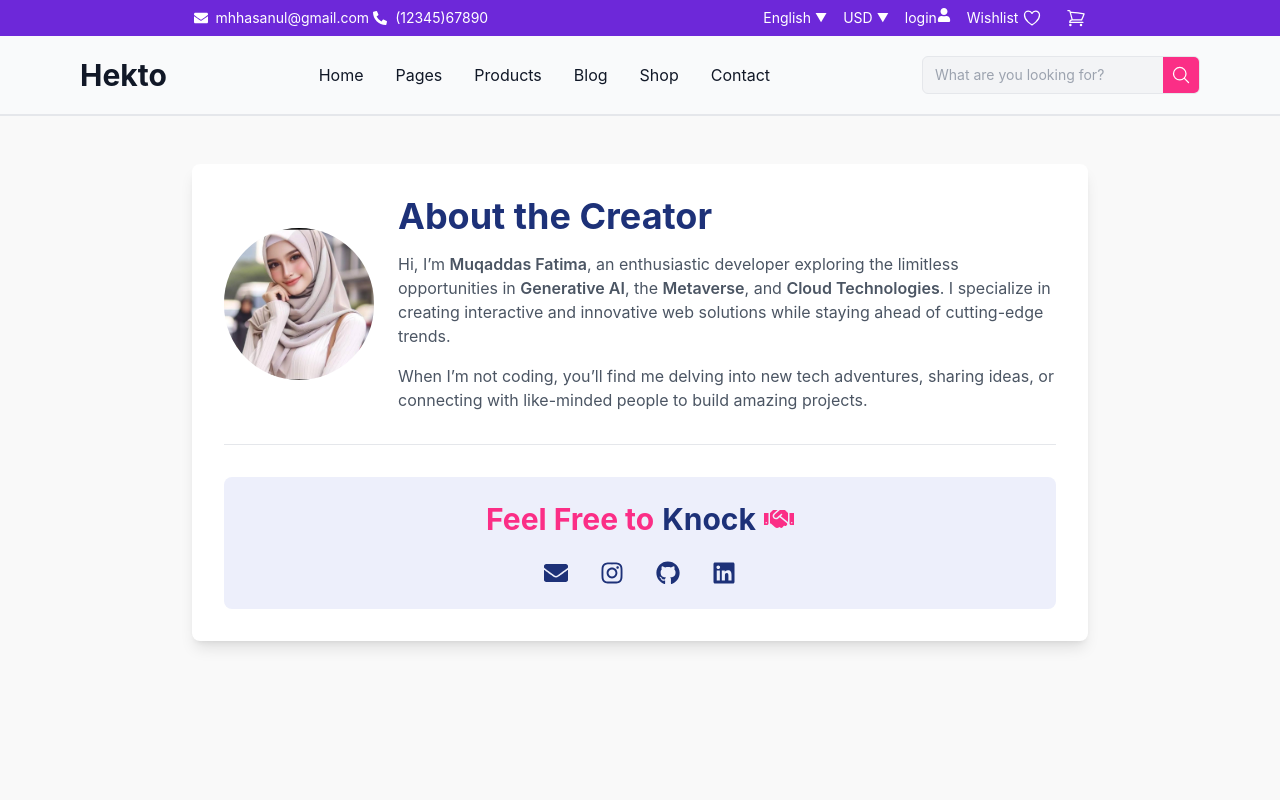
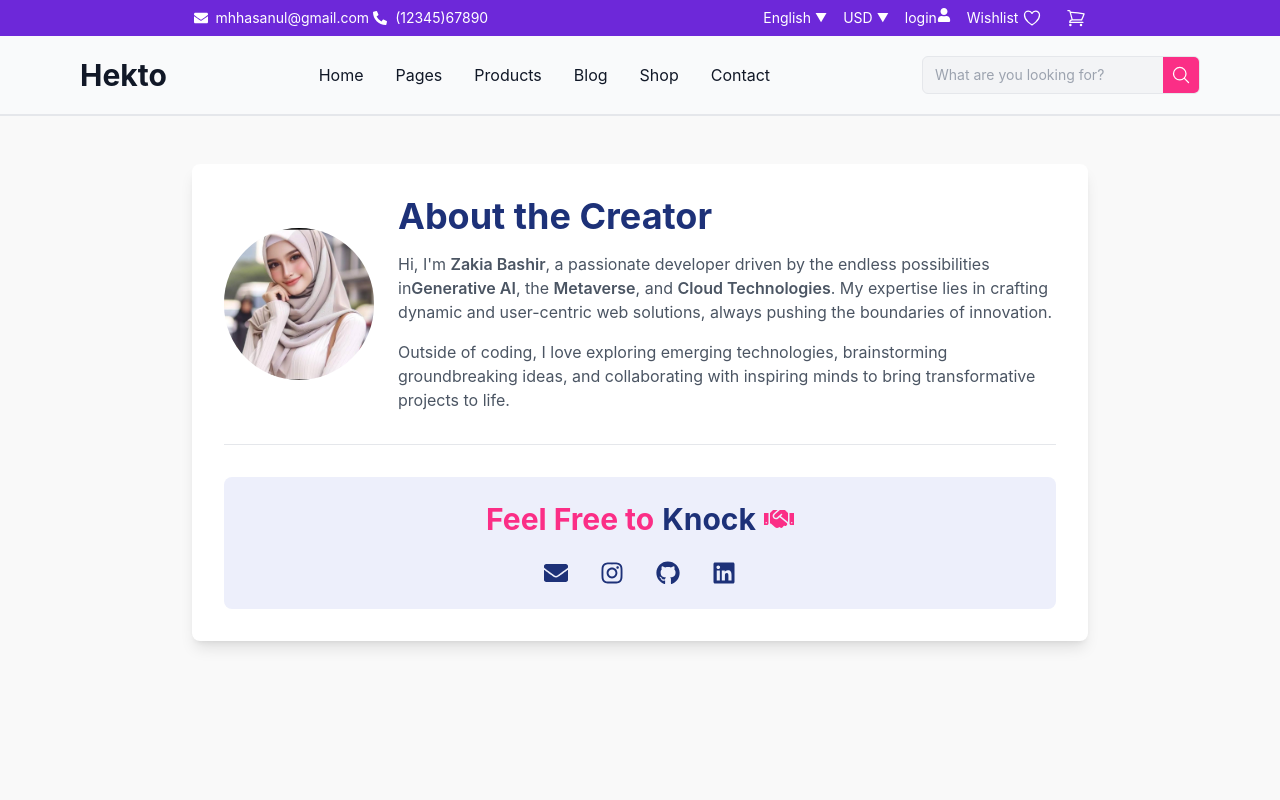
Before and after one commit to zakiabashir/hackhaton-e-comerce-web, a Next.js app: page /creatorpage in a window 1280 px wide. Shown: the top 800 px of the page. Built offline with nearby package versions, Linux system fonts and the light colour scheme.

Commit message:
push my code in shoplist changing

```diff
--- a/src/app/components/Footer.tsx
+++ b/src/app/components/Footer.tsx
@@ -89,13 +89,13 @@ function Footer() {
         <div className="flex justify-around flex-wrap items-center w-[90%] mx-auto">
           <p className="text-gray-500">&copy; Webecy - All Rights Reserved. Muqaddas Fatima</p>
           <div className="flex space-x-4">
-            <a href="https://github.com/MuqaddasFatima24" className="w-8 h-8 rounded-full bg-[#151875] flex items-center justify-center text-white hover:bg-blue-700">
+            <a href="https://github.com/zakiabashir" className="w-8 h-8 rounded-full bg-[#151875] flex items-center justify-center text-white hover:bg-blue-700">
               <FaFacebookF />
             </a>
-            <a href="@muqadas_fatima25" className="w-8 h-8 rounded-full bg-[#151875] flex items-center justify-center text-white hover:bg-blue-700">
+            <a href="@zakia_bashir25" className="w-8 h-8 rounded-full bg-[#151875] flex items-center justify-center text-white hover:bg-blue-700">
               <FaTwitter />
             </a>
-            <a href="@muqadas_fatima25" className="w-8 h-8 rounded-full bg-[#151875] flex items-center justify-center text-white hover:bg-blue-700">
+            <a href="@zakia_bashir25" className="w-8 h-8 rounded-full bg-[#151875] flex items-center justify-center text-white hover:bg-blue-700">
               <FaInstagram />
             </a>
           </div>
--- a/src/app/components/Hero.tsx
+++ b/src/app/components/Hero.tsx
@@ -4,19 +4,19 @@ import Image from 'next/image';
 
 function Hero() {
   return (
-    <div className="flex  my-0 py-0 md:flex-row items-center justify-center mx-auto gap-8 px-6 md:px-12 lg:px-20 max-w-[1920px] max-h-[786px] md:h-[764px] relative">
+    <div className="flex sm:my-28  md:my-4 py-0 md:flex-row sm:flex-col items-center justify-center mx-auto gap-8 px-6 md:px-12 lg:px-20 max-w-[1920px] max-h-[786px] md:h-[764px] relative">
 
       {/* Left Section - Bulb and Text */}
       <div className="relative w-full md:w-1/2 flex flex-row  items-start justify-center text-center md:text-left">
 
         {/* Bulb Image */}
-        <div className=" mt-[-122px] md:top-0 left-[20px] md:left-[-20px] w-1/2 sm:w-[150px] md:w-[200px] lg:w-[387px]">
+        <div className=" mt-[-122px]  left-[20px] md:left-[-20px] w-1/2 sm:w-[150px] md:w-[200px] lg:w-[387px]">
           <Image
             src="/images/bulb.png"
             alt="Bulb"
             width={387}
             height={387}
-            className="object-contain"
+            className="object-contain "
           />
         </div>
 
@@ -48,7 +48,7 @@ function Hero() {
       </div>
 
       {/* Right Section - Pink Background, Sofa Image, Discount Badge */}
-      <div className="relative w-1/3 md:w-1/2 flex items-center justify-center">
+      <div className="relative w-1/3 md:w-1/2 flex flex-wrap items-center justify-center">
         {/* Pink Background Circle */}
         <div className="absolute top-10 md:top-[40px] w-[220px] sm:w-[300px] md:w-[380px] lg:w-[450px] h-[220px] sm:h-[300px] md:h-[380px] lg:h-[450px] bg-cover bg-center rounded-full z-0"
              style={{ backgroundImage: 'url(/images/pink.png)' }}>
--- a/src/app/creatorpage/page.tsx
+++ b/src/app/creatorpage/page.tsx
@@ -16,7 +16,7 @@ function CreatorPage() {
             <div className="flex-shrink-0">
               <Image
                 src="/images/profile.png" // Path to your image in the public folder
-                alt="Muqaddas Fatima"
+                alt="Zakia Bashir"
                 width={150}
                 height={150}
                 className="rounded-full shadow-lg-[#1D3178]"
@@ -27,13 +27,13 @@ function CreatorPage() {
                 About the Creator
               </h1>
               <p className="mt-4 text-gray-600 leading-relaxed text-sm sm:text-base">
-                Hi, I’m <span className="font-semibold">Muqaddas Fatima</span>, an enthusiastic developer exploring the limitless
-                opportunities in <span className="font-semibold">Generative AI</span>, the <span className="font-semibold">Metaverse</span>, and <span className="font-semibold">Cloud Technologies</span>. I specialize in creating interactive and innovative web solutions while staying ahead of cutting-edge trends.
-              </p>
-              <p className="mt-4 text-gray-600 leading-relaxed text-sm sm:text-base">
-                When I’m not coding, you’ll find me delving into new tech adventures, sharing ideas, or connecting with like-minded people to build
-                amazing projects.
-              </p>
+  Hi, I&apos;m <span className="font-semibold">Zakia Bashir</span>, a passionate developer driven by the endless possibilities in
+  <span className="font-semibold">Generative AI</span>, the <span className="font-semibold">Metaverse</span>, and <span className="font-semibold">Cloud Technologies</span>.
+  My expertise lies in crafting dynamic and user-centric web solutions, always pushing the boundaries of innovation.
+</p>
+<p className="mt-4 text-gray-600 leading-relaxed text-sm sm:text-base">
+  Outside of coding, I love exploring emerging technologies, brainstorming groundbreaking ideas, and collaborating with inspiring minds to bring transformative projects to life.
+</p>
             </div>
           </div>
 
@@ -48,7 +48,7 @@ function CreatorPage() {
             <div className="mt-6 flex justify-center space-x-8 text-center text-2xl text-[#1D3178]">
               {/* Gmail */}
               <a
-                href="mailto:muqaddasfatima576@gmail.com"
+                href="mailto:nshafeys0@gmail.com"
                 className="hover:text-[#FB2E86] transition duration-300"
                 target="_blank"
                 rel="noopener noreferrer"
@@ -58,7 +58,7 @@ function CreatorPage() {
 
               {/* Instagram */}
               <a
-                href="https://www.instagram.com/muqaddas_fatime25/"
+                href="https://www.instagram.com"
                 className="hover:text-[#FB2E86] transition duration-300"
                 target="_blank"
                 rel="noopener noreferrer"
@@ -68,7 +68,7 @@ function CreatorPage() {
 
               {/* GitHub */}
               <a
-                href="https://github.com/MuqaddasFatima24"
+                href="https://github.com/zakiabashir"
                 className="hover:text-[#FB2E86] transition duration-300"
                 target="_blank"
                 rel="noopener noreferrer"
@@ -78,7 +78,7 @@ function CreatorPage() {
 
               {/* LinkedIn */}
               <a
-                href="https://www.linkedin.com/in/muqaddas-fatima-6aaa0a2b3/"
+                href="https://www.linkedin.com/in/zakia-bashir-367b41254/"
                 className="hover:text-[#FB2E86] transition duration-300"
                 target="_blank"
                 rel="noopener noreferrer"
--- a/src/app/shoplist/page.tsx
+++ b/src/app/shoplist/page.tsx
@@ -188,7 +188,11 @@ const ShopList = () => {
       {product.oldPrice}
     </span>
   </div>
-                <p className="mt-2 text-gray-600 w-96">{product.description}</p>
+
+  {/* Description */}
+  <p className="mt-2 md:text-sm text-gray-600 w-full break-words">
+    {product.description}
+  </p>
 
   {/* Rating */}
   <div className="mt-2 flex items-center">
@@ -221,6 +225,7 @@ const ShopList = () => {
     </button>
   </div>
 </div>
+
             </div>
           ))}
         </div>
```
Lines whose indentation alone changed are shown as unchanged.
